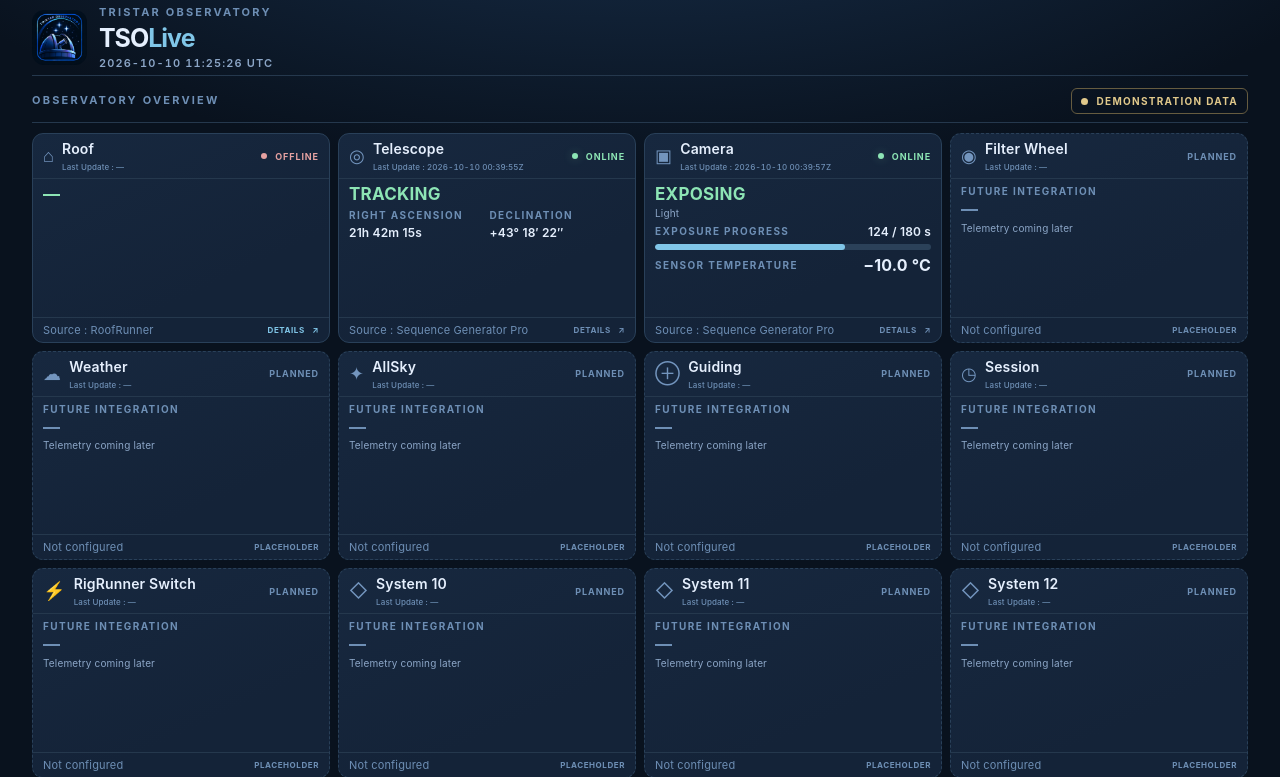
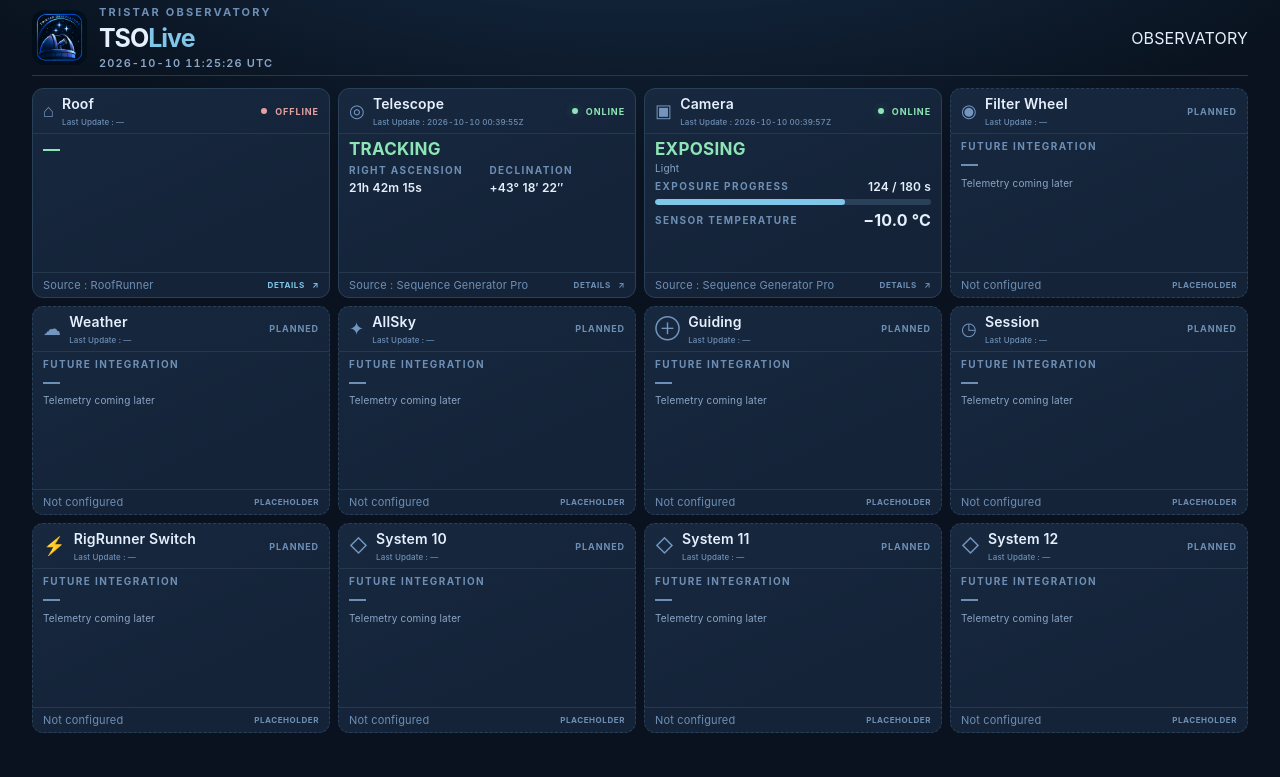
Before and after one commit to EorEquis/TSOLive, a FastAPI app: page / in a window 1280 px wide. Shown: the top 777 px of the page. Run offline with FastAPI, Linux system fonts and the light colour scheme.

Commit message:
Move observatory breadcrumb into homepage header and remove demo banner

```diff
--- a/templates/index.html
+++ b/templates/index.html
@@ -15,14 +15,10 @@
         <img class="brand-logo" src="/static/tso-logo.png" alt="TriStar Observatory logo" width="76" height="76">
         <div><p class="eyebrow">TRISTAR OBSERVATORY</p><h1>TSO<span>Live</span></h1><div id="clock" class="header-clock" aria-label="Current UTC time"></div></div>
       </div>
-
+      <nav class="overview-breadcrumb" aria-label="Breadcrumb">OBSERVATORY</nav>
     </header>
 
     <main>
-      <div class="section-heading">
-        <div><p class="eyebrow">OBSERVATORY OVERVIEW</p></div>
-        <div class="demo-pill"><span class="demo-dot"></span> DEMONSTRATION DATA</div>
-      </div>
 {% from "_system_tile.html" import render_tile %}
       <section class="tile-grid" aria-label="Observatory systems">
         {% for tile in systems %}
```
